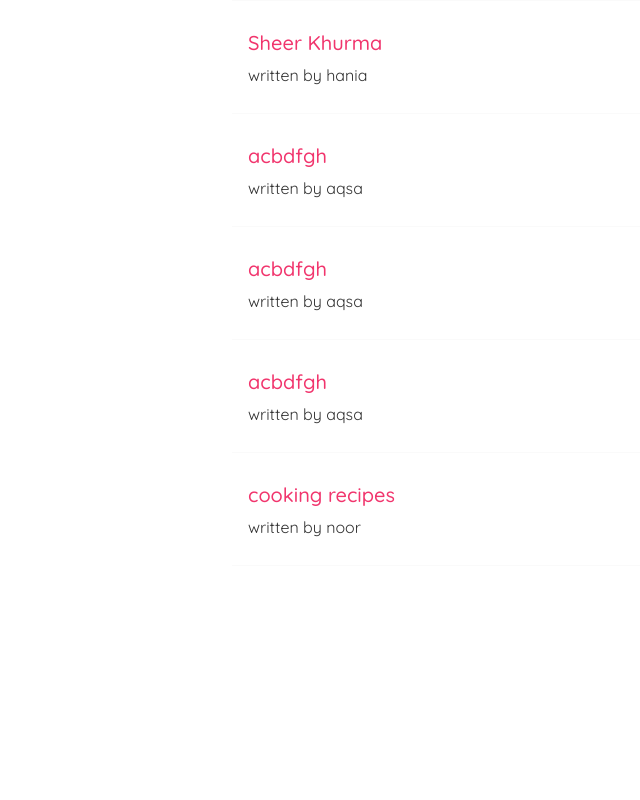
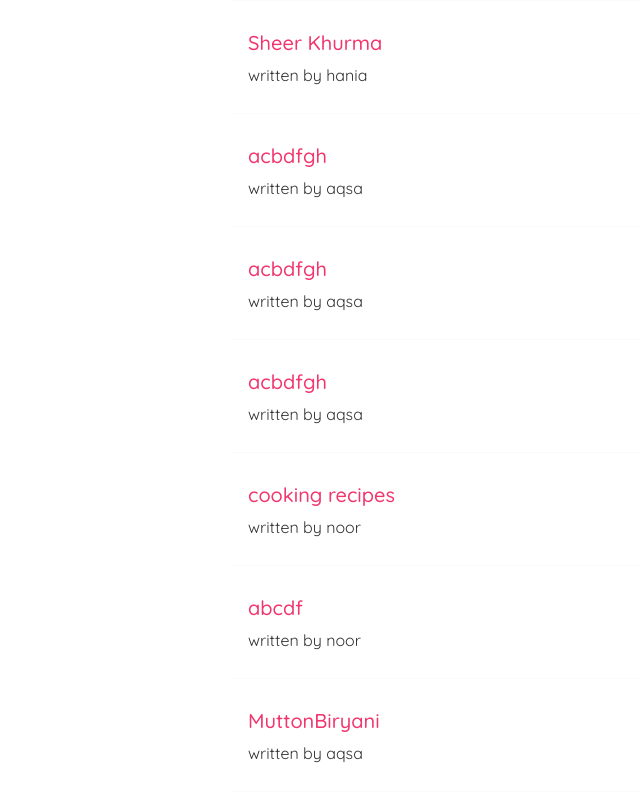
Before and after one commit to kiran-frontend-developer/df-dishes, a React (Create React App) app: page / in a window 1280 px wide. Shown: the part 377-1177 px from the top of the page, without its empty margins (108-748 px from the left). Before the commit the page ends 983 px from the top, so only its background shows below. Built offline with nearby package versions, Linux system fonts and the light colour scheme; data requests are answered from the project's data file.

Commit message:
Redirect to homepage

```diff
--- a/data/db.json
+++ b/data/db.json
@@ -41,6 +41,18 @@
       "body": "bryni",
       "author": "noor",
       "id": 7
+    },
+    {
+      "title": "abcdf",
+      "body": "ghj",
+      "author": "noor",
+      "id": 8
+    },
+    {
+      "title": "MuttonBiryani",
+      "body": "To make a delightful chicken biryani dish firstly … onion and coriander leaves and keep them aside",
+      "author": "aqsa",
+      "id": 9
     }
   ]
 }
--- a/src/Create.js
+++ b/src/Create.js
@@ -1,9 +1,11 @@
 import { useState } from "react";
+import { useHistory } from "react-router-dom";
 const Create = () => {
   const[title,setTitle] = useState('');
   const[body,setBody] = useState('');
   const[author,setAuthor] = useState('noor');
   const[isPending,setisPending]= useState(false);
+  const history = useHistory();
   const handleSubmit =(e) => {
    e.preventDefault();
    const blog = {title,body,author};
@@ -15,7 +17,10 @@ const Create = () => {
    }).then(()=>{
     console.log('new blog added');
     setisPending(false);
-   })
+    //history.go(1);
+    history.push('/')
+   });
+
   }
   return (
     <div className="create">
```
